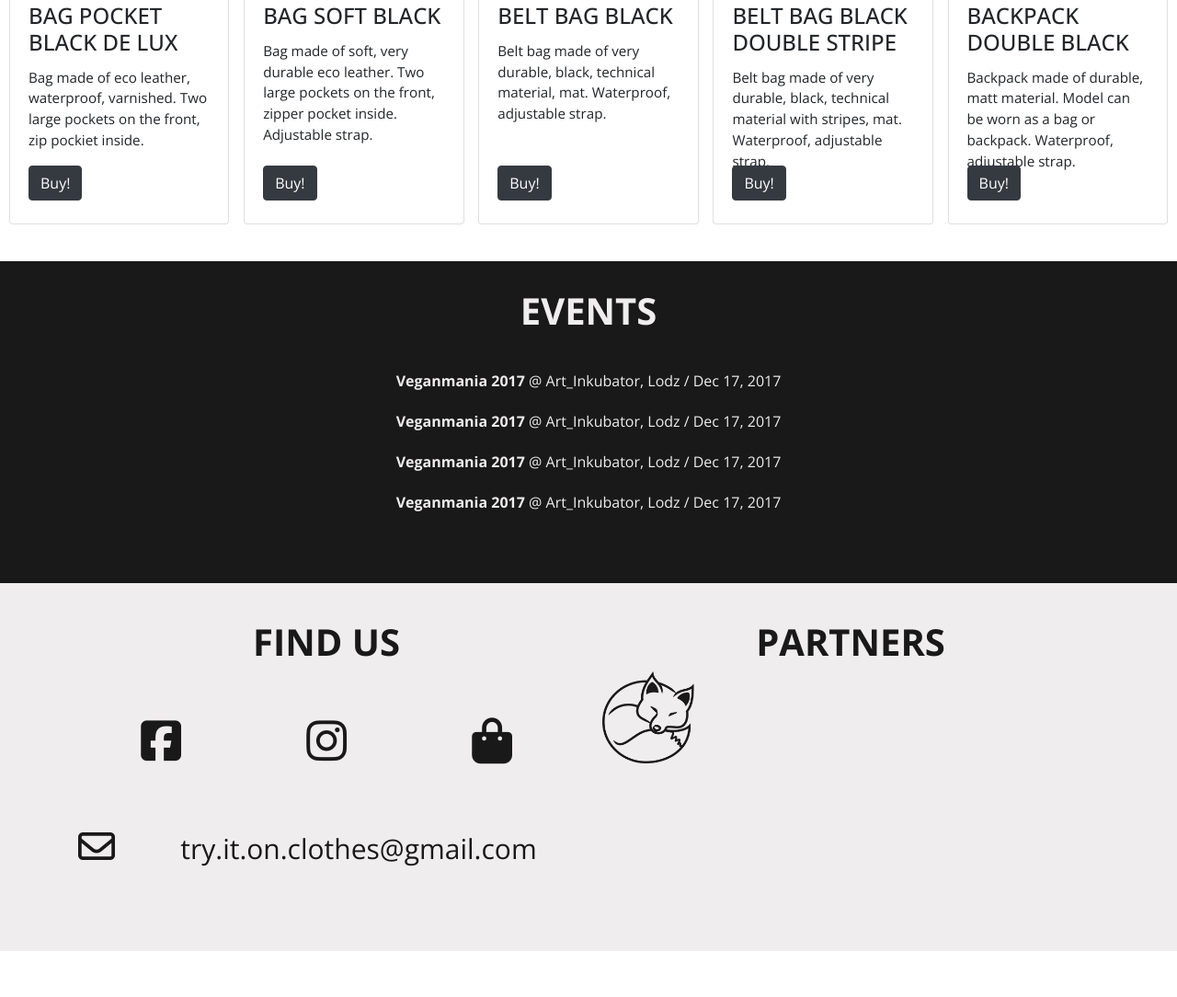
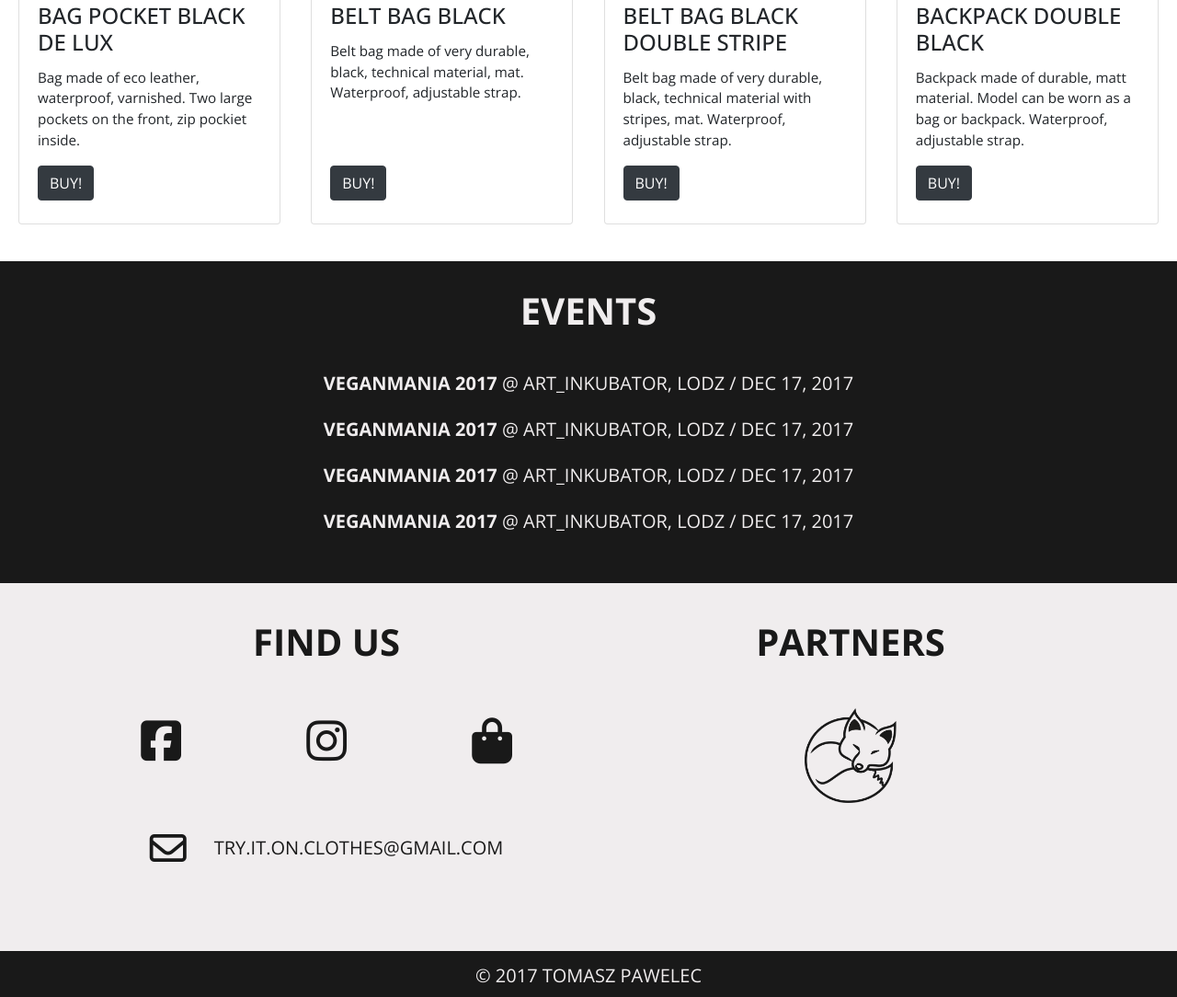
Before and after one commit to tpawelec/tryiton, a plain HTML site: page index.html in a window 1280 px wide. Shown: the part 1494-2578 px from the top of the page at 92% size. Before the commit the page ends 2528 px from the top, so only its background shows below. Drawn offline with nearby package versions, Linux system fonts and the light colour scheme.

Commit message:
for desktop

```diff
--- a/index.html
+++ b/index.html
@@ -57,15 +57,7 @@ We don't use real leather, furs and animal glue.</p>
     <a href="https://www.decobazaar.com/produkt-torba-pocket-black-de-lux-100-vege-5754622.html" target="_blank" class="btn btn-dark">Buy!</a>
   </div>
 </div>
-   <div class="card">
-          <img class="card-img-top" src="img/5773176.jpg" alt="Soft Black">
-  <div class="card-body">
-    <h4 class="card-title">BAG SOFT BLACK</h4>
-    <p class="card-text">Bag made of soft, very durable eco leather. Two large pockets on the front, zipper pocket inside. Adjustable strap.</p>
-    <a href="https://www.decobazaar.com/produkt-torba-soft-black-100vege-5773176.html" target="_blank" class="btn btn-dark">Buy!</a>
-  </div>
-</div>
-   <div class="card">
+     <div class="card">
           <img class="card-img-top" src="img/5773178.jpg" alt="Nerka">
   <div class="card-body">
     <h4 class="card-title">BELT BAG BLACK </h4>
@@ -118,7 +110,7 @@ We don't use real leather, furs and animal glue.</p>
                 </a>
                 </section>
                 <section class="mail">
-                <i class="fa fa-envelope-o" aria-hidden="true"></i><a href="mailto:try.it.on.clothes@gmail.com">try.it.on.clothes@gmail.com</a>
+                <p class="contact-mail"><i class="fa fa-envelope-o" aria-hidden="true"></i><a href="mailto:try.it.on.clothes@gmail.com">try.it.on.clothes@gmail.com</a></p>
                 </section>
             </div>
             <div class="col-6">
@@ -128,6 +120,12 @@ We don't use real leather, furs and animal glue.</p>
         </div>
     </div>
 </div>
+
+<!-- FOOTER -->
+
+<footer>
+    <p>&copy; 2017 <a href="https://tpawelec.github.io" target="_blank">Tomasz Pawelec</a></p>
+</footer>
 <!-- JAVASCRIPT -->
 <script src="https://code.jquery.com/jquery-3.2.1.slim.min.js" integrity="sha384-KJ3o2DKtIkvYIK3UENzmM7KCkRr/rE9/Qpg6aAZGJwFDMVNA/GpGFF93hXpG5KkN" crossorigin="anonymous"></script>
 <script src="https://cdnjs.cloudflare.com/ajax/libs/popper.js/1.12.3/umd/popper.min.js" integrity="sha384-vFJXuSJphROIrBnz7yo7oB41mKfc8JzQZiCq4NCceLEaO4IHwicKwpJf9c9IpFgh" crossorigin="anonymous"></script>
--- a/style.css
+++ b/style.css
@@ -92,7 +92,7 @@
 /* SHOP */
 
 .shop {
-    padding: 40px 10px;
+    padding: 40px 20px;
 }
 
 .cards-section {
@@ -109,12 +109,10 @@
 }
 
 .shop .card {
-    width: 19%;
+    width: 23%;
     float: left;
 }
 
-.shop .card:first-child {
-}
 
 .shop img {
     object-fit: cover;
@@ -192,10 +190,16 @@
 }
 
 .contact .mail {
-    padding-top: 70px;
+    margin-top: 70px;
     text-align: center;
 }
 
+.contact .contact-mail {
+    height: auto;
+    display: flex;
+    justify-content: center;
+    align-items: center;
+}
 .contact .mail .fa, .contact .mail a {
     color: #191919;
 }
@@ -207,11 +211,35 @@
 }
 
 .contact .mail a {
-    font-size: 30px;
+    font-size: 20px;
 }
 
+
 .contact .partners {
+    display: block;
     width: 100px;
-    height: 100px;
-    margin: 0 auto;
+    height: auto;
+    margin: auto;
+    padding-top: 40px;
 }
+
+/* FOOTER */
+
+footer {
+    height: 50px;
+    background-color: #191919;
+    padding-top: 12px;
+}
+
+footer > p,a {
+    margin: 0;
+    font-size: 20px;
+    color: #f0edee;
+    text-align: center;
+    text-transform: uppercase;
+}
+
+footer >a:hover {
+    color: #f0edee;
+    text-decoration: none;
+}
```
